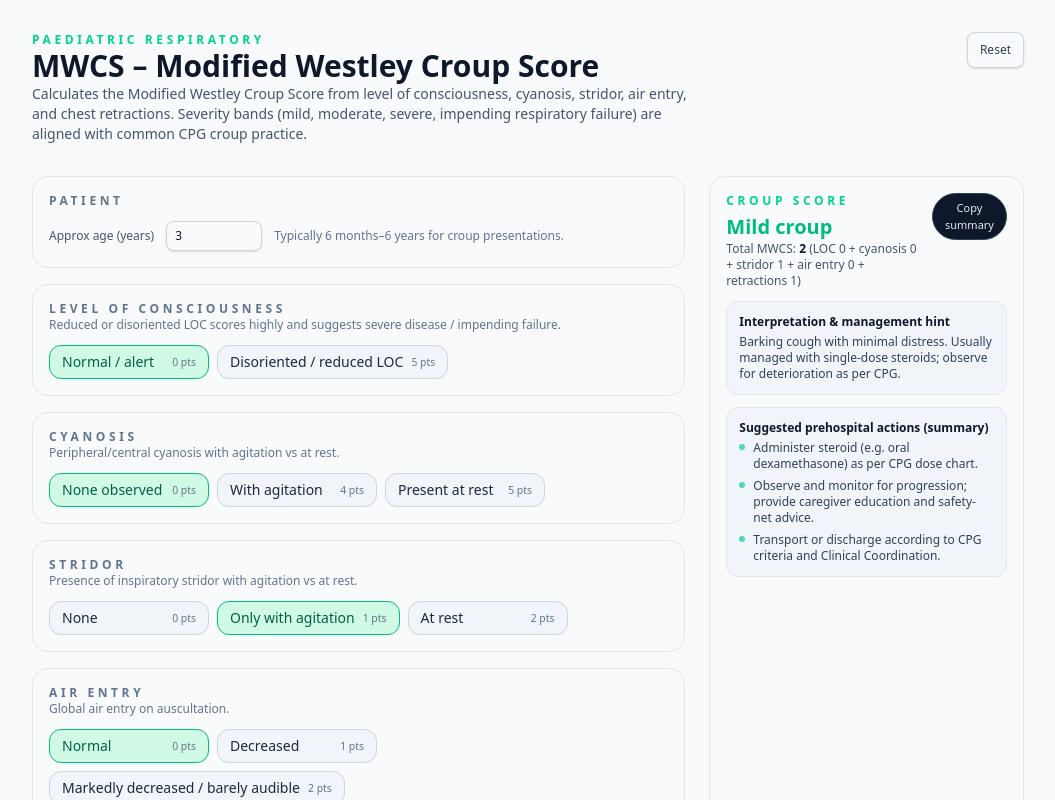
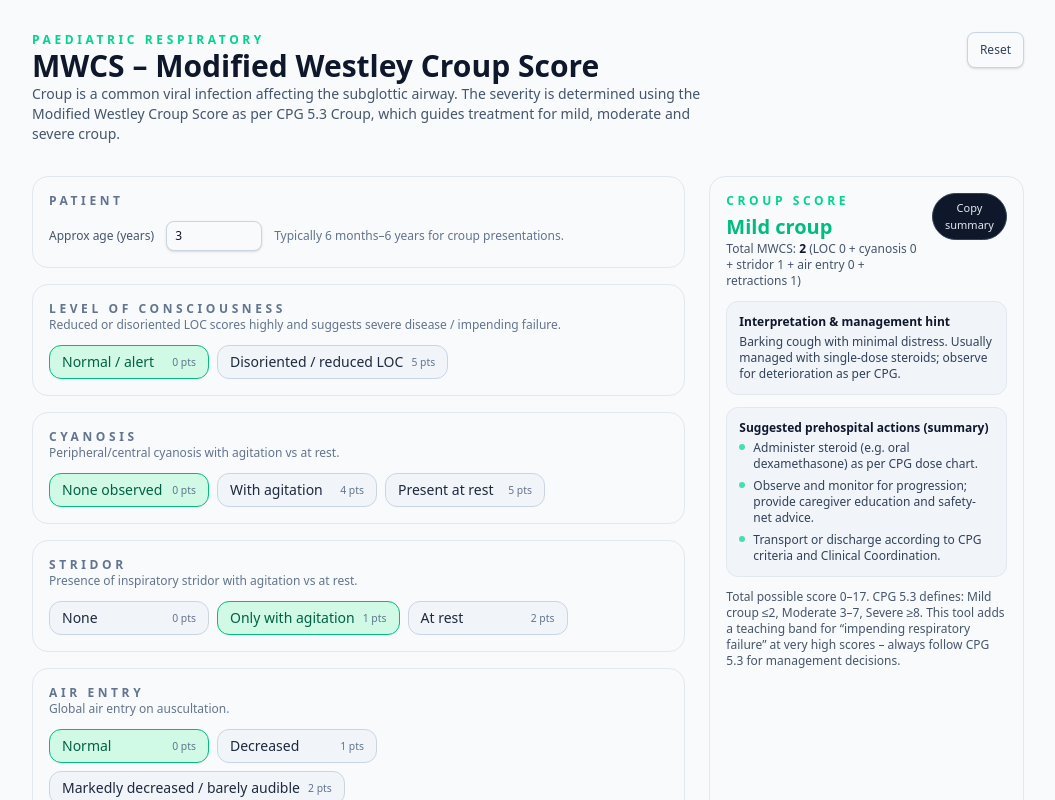
Before and after one commit to drixle08/Ambulance-App, a Next.js app: page /tools/mwcs in a window 1280 px wide. Shown: the top 800 px of the page, without its empty margins (112-1167 px from the left). Built offline with nearby package versions, Linux system fonts and the light colour scheme.

Commit message:
CPG-aligned microcopy updates across tools

```diff
--- a/app/tools/asthma/page.tsx
+++ b/app/tools/asthma/page.tsx
@@ -229,9 +229,9 @@ export default function AsthmaPage() {
               Asthma Severity (Adult + Paediatric)
             </h1>
             <p className="text-sm text-slate-600 dark:text-slate-400 max-w-2xl">
-              Severity bands (mild, moderate, severe) based on HMCAS CPG asthma
-              severity table for adults and paediatrics. Use with CPG dosing and
-              escalation guidance.
+             Asthma is characterised by chronic airway inflammation and hyperresponsive
+             airways. Exacerbations range from mild to life-threatening and are time-sensitive
+              emergencies requiring prompt assessment and treatment as per CPG 5.1 Asthma.
             </p>
           </div>
           <button
--- a/app/tools/mwcs/page.tsx
+++ b/app/tools/mwcs/page.tsx
@@ -207,11 +207,11 @@ export default function MwcsPage() {
               MWCS – Modified Westley Croup Score
             </h1>
             <p className="text-sm text-slate-600 dark:text-slate-400 max-w-2xl">
-              Calculates the Modified Westley Croup Score from level of
-              consciousness, cyanosis, stridor, air entry, and chest
-              retractions. Severity bands (mild, moderate, severe, impending
-              respiratory failure) are aligned with common CPG croup practice.
+             Croup is a common viral infection affecting the subglottic airway. The severity
+             is determined using the Modified Westley Croup Score as per CPG 5.3 Croup, which
+             guides treatment for mild, moderate and severe croup.
             </p>
+
           </div>
           <button
             type="button"
@@ -519,11 +519,12 @@ export default function MwcsPage() {
               </ul>
             </div>
 
-            <p className="text-[0.7rem] text-slate-600 dark:text-slate-500 mt-auto">
-              The MWCS is a decision-support score only. Always correlate with full
-              paediatric assessment and follow the HMCAS CPG Croup guideline and
-              Clinical Coordination for final decisions on treatment and transport.
+            <p className="text-xs text-slate-600 dark:text-slate-400">
+             Total possible score 0–17. CPG 5.3 defines: Mild croup ≤2, Moderate 3–7,
+             Severe ≥8. This tool adds a teaching band for “impending respiratory failure”
+             at very high scores – always follow CPG 5.3 for management decisions.
             </p>
+
           </div>
         </div>
       </section>
--- a/app/tools/stroke/page.tsx
+++ b/app/tools/stroke/page.tsx
@@ -49,11 +49,11 @@ export default function StrokeBefastPage() {
   } else if (abnormalCount >= 1 && abnormalCount <= 2) {
     classificationLabel = "BEFAST positive ▮ possible stroke";
     classificationExplanation =
-      "One or two abnormal BEFAST findings. Treat as suspected stroke and apply CPG 3.1 Stroke, including time of onset, glucose check, and transport to CT-capable facility.";
+      "One or two abnormal BEFAST findings. Treat as suspected acute stroke and apply CPG 3.1 Stroke, including last-known-well time, glucose check, and rapid transport to a CT-capable HMC facility with prenotification.";
   } else {
     classificationLabel = "BEFAST positive ▮ high concern";
     classificationExplanation =
-      "Multiple abnormal BEFAST findings. High suspicion for acute stroke; time-critical management and rapid transport to CT-capable facility required as per CPG 3.1 Stroke.";
+      "Multiple abnormal BEFAST findings. High suspicion for acute stroke – time-critical management and rapid transport to a CT-capable HMC facility (stroke pathway) as per CPG 3.1 Stroke.";
   }
 
   const onsetText =
@@ -137,10 +137,11 @@ export default function StrokeBefastPage() {
               Stroke BEFAST Screen
             </h1>
             <p className="text-sm text-slate-600 dark:text-slate-400 max-w-2xl">
-              Quick BEFAST screen (Balance, Eyes, Face, Arm, Speech) with onset banding
-              and transport priority hints. Aligns with HMCAS CPG 3.1 Stroke — this
-              tool supports, but does not replace, your clinical judgement or the CPG.
-            </p>
+             Stroke is a time-sensitive emergency requiring prompt recognition. This BEFAST
+             screen supports early identification, triage and transport to an appropriate
+             CT-capable facility, in line with HMCAS CPG 3.1 Stroke.
+           </p>
+
           </div>
           <button
             type="button"
```
